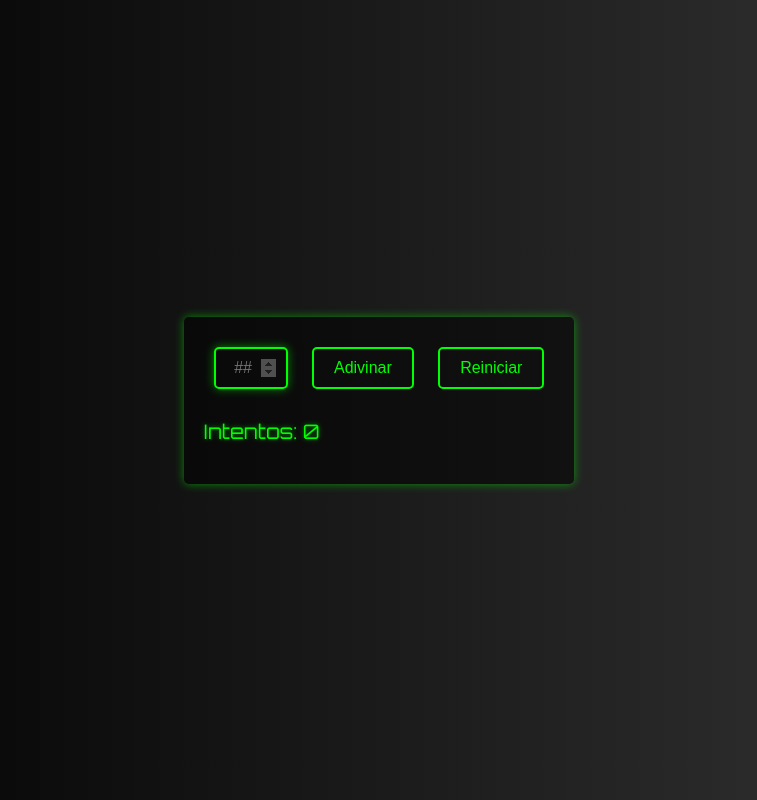
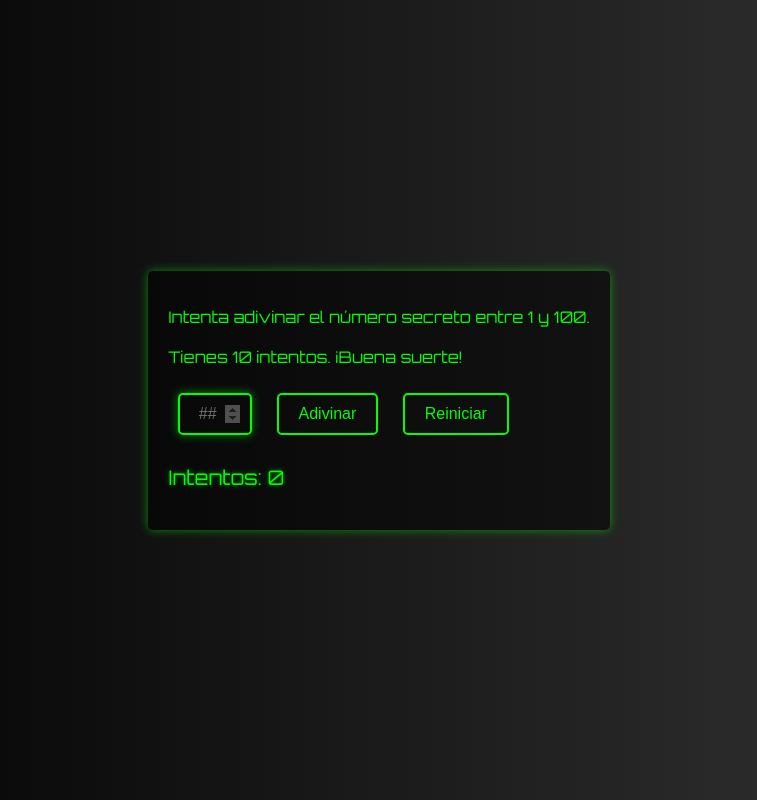
Before and after one commit to JairoProDev/CodeGames, a plain HTML site: page Adivina-el-número/index.html in a window 1280 px wide. Shown: the whole page, without its empty margins (261-1018 px from the left). Drawn offline with Linux system fonts and the light colour scheme.

Commit message:
instruction added

```diff
--- a/Adivina-el-número/index.html
+++ b/Adivina-el-número/index.html
@@ -80,6 +80,8 @@ input[type="number"]::-webkit-outer-spin-button {
 </head>
 <body>
     <div id="game">
+          <!-- Instrucciones del juego -->
+          <p id="instrucciones">Intenta adivinar el número secreto entre 1 y 100. <br><br> Tienes 10 intentos. ¡Buena suerte!</p>
         <!-- Campo de entrada para el número del jugador, con validación de entrada incorporada -->
         <input type="number" id="numeroJugador" min="1" max="100" placeholder="##" onkeyup="if(event.keyCode == 13) adivinarNumero();">
         <!-- Botón para adivinar el número, que llama a la función adivinarNumero cuando se hace clic en él -->
```
